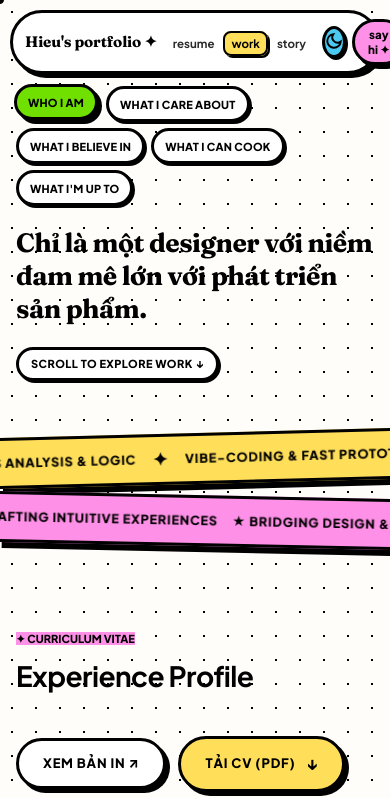
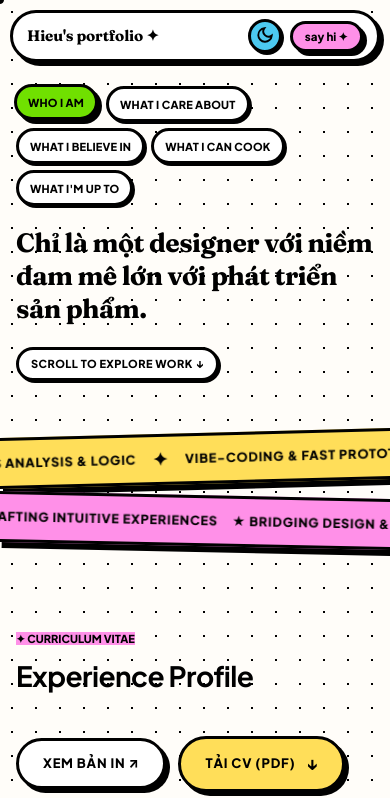
Before and after one commit to Kagerzzz/Portfolio, a website: page index.html in a window 390 px wide. Shown: the top 798 px of the page. Drawn offline with Linux system fonts and the light colour scheme; no server answers.

Commit message:
fix(nav): remove navigation tabs, optimize header capsule to show brand, theme switch, and say hi button

```diff
--- a/css/style.css
+++ b/css/style.css
@@ -166,10 +166,11 @@ button {
   pointer-events: auto;
   background: var(--bg-surface);
   border: var(--border-neo);
-  padding: 8px 16px 8px 24px;
+  padding: 8px 18px 8px 24px;
   border-radius: var(--radius-pill);
   display: flex;
   align-items: center;
+  justify-content: space-between;
   gap: 32px;
   box-shadow: var(--shadow-neo-md);
   transition: var(--spring-transition);
@@ -2157,39 +2158,30 @@ button {
   .nav-wrapper {
     width: 100%;
     max-width: 100%;
-    padding: 6px 12px;
-    gap: 8px;
+    padding: 6px 14px;
+    gap: 12px;
     justify-content: space-between;
     box-shadow: var(--shadow-neo-sm);
   }
 
   .nav-brand {
-    font-size: clamp(0.9rem, 3.6vw, 1.1rem);
+    font-size: clamp(0.95rem, 4vw, 1.15rem);
     letter-spacing: -0.01em;
     white-space: nowrap;
   }
 
-  .nav-links {
-    gap: 2px;
-  }
-
-  .nav-link {
-    font-size: 12px;
-    padding: 4px 7px;
-  }
-
   .nav-actions {
-    gap: 6px;
+    gap: 8px;
   }
 
   .btn-icon {
-    width: 32px;
-    height: 32px;
+    width: 34px;
+    height: 34px;
   }
 
   .btn-say-hi {
-    padding: 6px 12px;
-    font-size: 12px;
+    padding: 6px 14px;
+    font-size: 12.5px;
   }
 
   /* Hero Section */
@@ -2402,7 +2394,7 @@ button {
 
   /* Footer Shack */
   .footer-shack {
-    padding: 50px 0 36px;
+    padding: 50px 0 80px;
   }
 
   .shack-box {
@@ -2548,17 +2540,8 @@ button {
     font-size: 0.95rem;
   }
 
-  .nav-links {
-    gap: 1px;
-  }
-
-  .nav-link {
-    padding: 3px 6px;
-    font-size: 11.5px;
-  }
-
   .btn-say-hi {
-    padding: 5px 10px;
+    padding: 5px 12px;
     font-size: 11.5px;
   }
 }
@@ -2566,16 +2549,11 @@ button {
 /* 4. Extra Small Screens (<= 380px) */
 @media (max-width: 380px) {
   .nav-brand {
-    font-size: 0.85rem;
-  }
-
-  .nav-link {
-    padding: 2px 4px;
-    font-size: 11px;
+    font-size: 0.88rem;
   }
 
   .btn-say-hi {
-    padding: 4px 8px;
+    padding: 5px 10px;
     font-size: 11px;
   }
 
--- a/index.html
+++ b/index.html
@@ -30,12 +30,6 @@
   <header class="header">
     <nav class="nav-wrapper">
       <a href="#" class="nav-brand">Hieu's portfolio ✦</a>
-
-      <ul class="nav-links">
-        <li><a href="#cv" class="nav-link">resume</a></li>
-        <li><a href="#work" class="nav-link active">work</a></li>
-        <li><a href="#story" class="nav-link">story</a></li>
-      </ul>
 
       <div class="nav-actions">
         <button id="theme-toggle" class="btn-icon" title="Toggle Light/Dark Theme">
```
